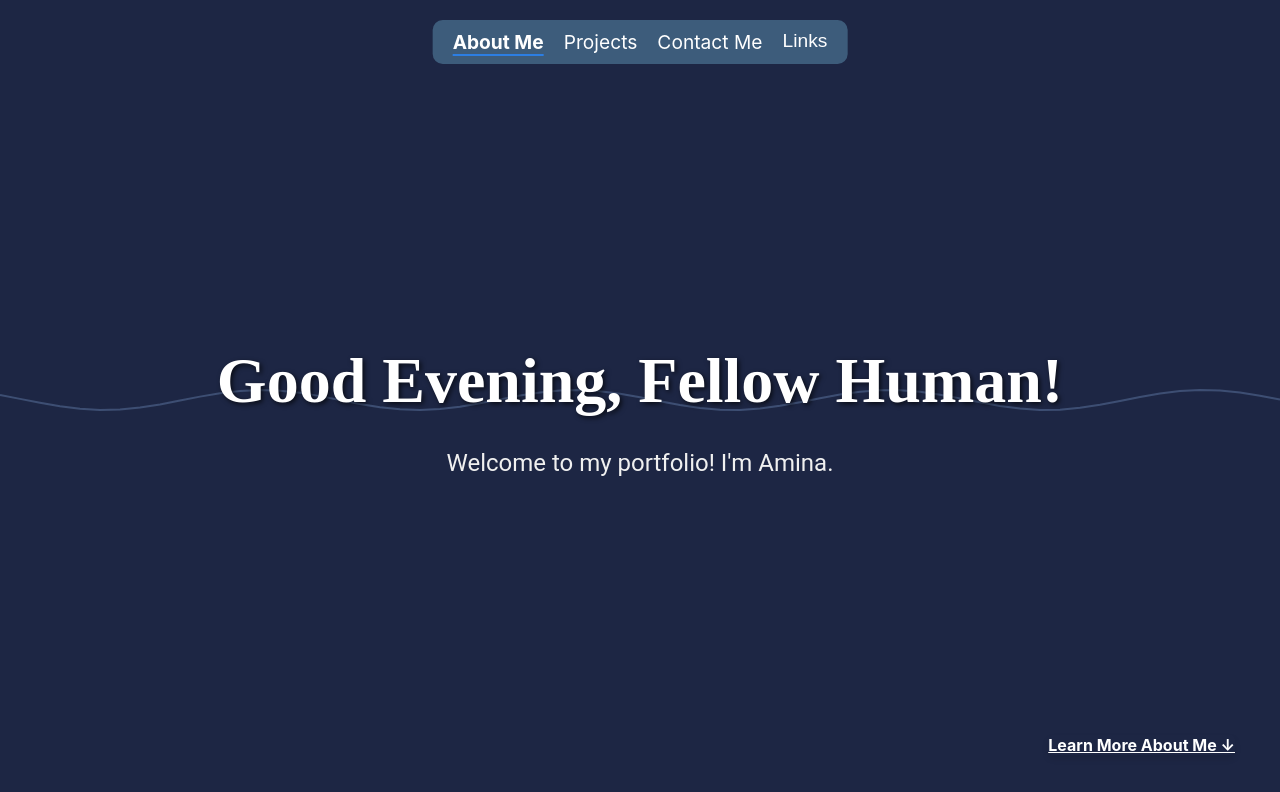
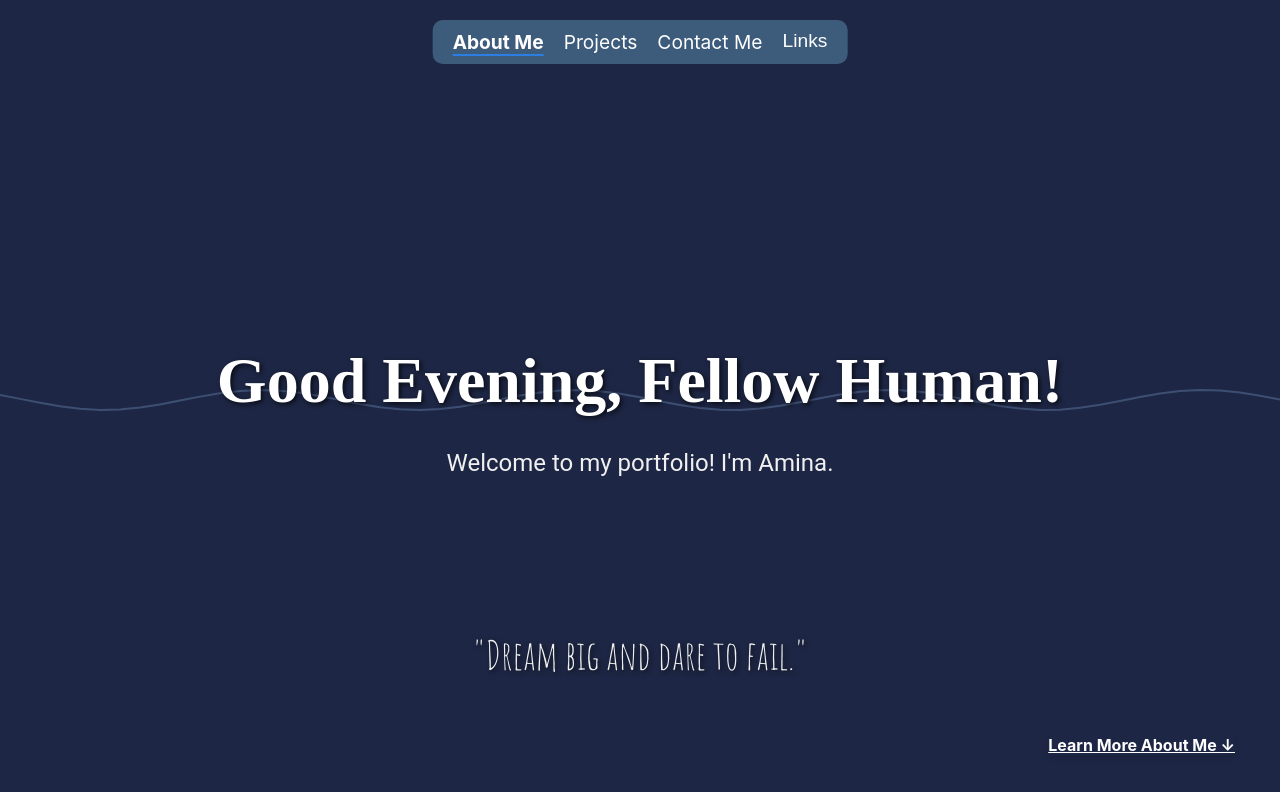
Before and after one commit to AminaK2724/my-portfolio-website, a React (Create React App) app: page / in a window 1280 px wide. Shown: the top 792 px of the page. Built offline with nearby package versions, Linux system fonts and the light colour scheme.

Commit message:
quotes on the greeting page

```diff
--- a/package.json
+++ b/package.json
@@ -8,8 +8,7 @@
     "react": "^19.0.0",
     "react-dom": "^19.0.0",
     "react-router-dom": "^7.0.2",
-    "react-scripts": "^5.0.1",
-    "react-scroll": "^1.9.0"
+    "react-scripts": "^5.0.1"
   },
   "scripts": {
     "start": "react-scripts start",
--- a/src/components/about-me-sections/Greeting.js
+++ b/src/components/about-me-sections/Greeting.js
@@ -1,6 +1,7 @@
 // src/components/sections/Section1.js
 import React, { useState, useEffect } from 'react'
 import RippleBackground from '../common/RippleBackground'
+import Quote from "../about-me-sections/Quote"
 
 const Greeting = ({ onScroll }) => {
   const [greeting, setGreeting] = useState('')
@@ -16,6 +17,7 @@ const Greeting = ({ onScroll }) => {
         <h2 className="hero__title">{greeting}, Fellow Human!</h2>
         <p className="hero__content">Welcome to my portfolio! I'm Amina.</p>
       </div>
+      <Quote />
       <a
         href="#section-2"
         onClick={e => {
--- a/src/components/about-me-sections/Intro.js
+++ b/src/components/about-me-sections/Intro.js
@@ -5,7 +5,7 @@ const Intro = () => {
   return (
     <section id="section-2" className="hero odd">
       <div className="hero-inner">
-        <h2 className="hero__title">I am a Developer</h2>
+        <h2 className="hero__title">I am a Developer and Designer</h2>
         <p className="hero__content">Building creative and functional applications.</p>
       </div>
     </section>
--- /dev/null
+++ b/src/components/about-me-sections/Quote.js
@@ -0,0 +1,30 @@
+import React, { useState, useEffect } from 'react'
+
+const Quote = () => {
+  const quotes = [
+    'Be stronger than your excuses.',
+    'Success is not for the lazy.',
+    'Dream big and dare to fail.',
+    // 'Push yourself, because no one else will.',
+    'Your limitation—it’s only your imagination.',
+    'The best time for new beginnings is now.',
+  ]
+
+  const [currentQuote, setCurrentQuote] = useState('')
+
+  useEffect(() => {
+    const updateQuote = () => {
+      const dayIndex = new Date().getDay() // Get the day of the week (0-6)
+      setCurrentQuote(quotes[dayIndex % quotes.length]) // Rotate through quotes based on the day
+    }
+
+    updateQuote() // Set the initial quote
+    const interval = setInterval(updateQuote, 24 * 60 * 60 * 1000) // Update at midnight
+
+    return () => clearInterval(interval) // Clean up interval on component unmount
+  }, [quotes])
+
+  return <p className="quote">"{currentQuote}"</p>
+}
+
+export default Quote
--- a/src/styles/pages/AboutMe.css
+++ b/src/styles/pages/AboutMe.css
@@ -1,3 +1,7 @@
+@import url('https://fonts.googleapis.com/css2?family=Dancing+Script&display=swap');
+@import url('https://fonts.googleapis.com/css2?family=Alex+Brush&display=swap');
+@import url('https://fonts.googleapis.com/css2?family=Amatic+SC&display=swap');
+
 /* Global Styling for Scroll-Snapping */
 .about-me {
   scroll-snap-type: y mandatory; /* Enable vertical snapping */
@@ -44,7 +48,7 @@
 }
 
 .hero:nth-child(even) {
-  background-color: #22223b; /* Slightly darker gray */
+  background-color: #22223b;
 }
 
 /* Hero Content */
@@ -54,8 +58,8 @@
   left: 50%;
   transform: translate(-50%, -50%);
   text-align: center;
-  z-index: 2; /* Ensure text appears above overlay */
-  width: 80%; /* Limit content width for readability */
+  z-index: 2;
+  width: 80%;
 }
 
 /* Title Styling */
@@ -63,7 +67,7 @@
   font-family: 'Courgette', serif;
   font-size: 4rem;
   margin-bottom: 1rem;
-  text-shadow: 2px 2px 5px rgba(0, 0, 0, 0.7); /* Add shadow for better contrast */
+  text-shadow: 2px 2px 5px rgba(0, 0, 0, 0.7);
 }
 
 /* Content Text */
@@ -71,7 +75,7 @@
   font-family: 'Roboto', sans-serif;
   font-size: 1.5rem;
   line-height: 1.8;
-  color: #f0f0f0; /* Light gray text */
+  color: #f0f0f0;
 }
 
 /* Learn More Button */
@@ -82,11 +86,11 @@
   margin: 25px;
   font-size: 1rem;
   font-weight: bold;
-  color: #ffffff; /* White text */
+  color: #ffffff;
   border: none;
   border-radius: 5px;
   text-decoration: underline;
-  box-shadow: 0 4px 6px rgba(0, 0, 0, 0.1); /* Subtle shadow */
+  box-shadow: 0 4px 6px rgba(0, 0, 0, 0.1);
   transition: background-color 0.3s ease, transform 0.3s ease;
   z-index: 3; /* Ensure button appears above everything */
 }
@@ -95,3 +99,31 @@
   color: #4d85f5;
   transform: scale(1.1);
 }
+
+/* Quote Styling */
+.quote {
+  position: absolute;
+  bottom: 10%;
+  left: 50%;
+  transform: translateX(-50%);
+  /* font-family: 'Dancing Script', cursive; */
+  font-family: 'Amatic SC', cursive;
+  font-size: 2.5rem;
+  color: #f0f0f0;
+  text-shadow: 2px 2px 5px rgba(0, 0, 0, 0.7);
+  text-align: center;
+  width: 80%;
+  animation: fadeIn 1s ease-in-out;
+}
+
+/* Animation for Quote */
+@keyframes fadeIn {
+  from {
+    opacity: 0;
+    transform: translateX(-50%) translateY(20px);
+  }
+  to {
+    opacity: 1;
+    transform: translateX(-50%) translateY(0);
+  }
+}
```
Also changed, not shown: src/components/common/RippleBackground.js (line endings or trailing spaces), 1 other file (tests, documents, lock files or other folders).
